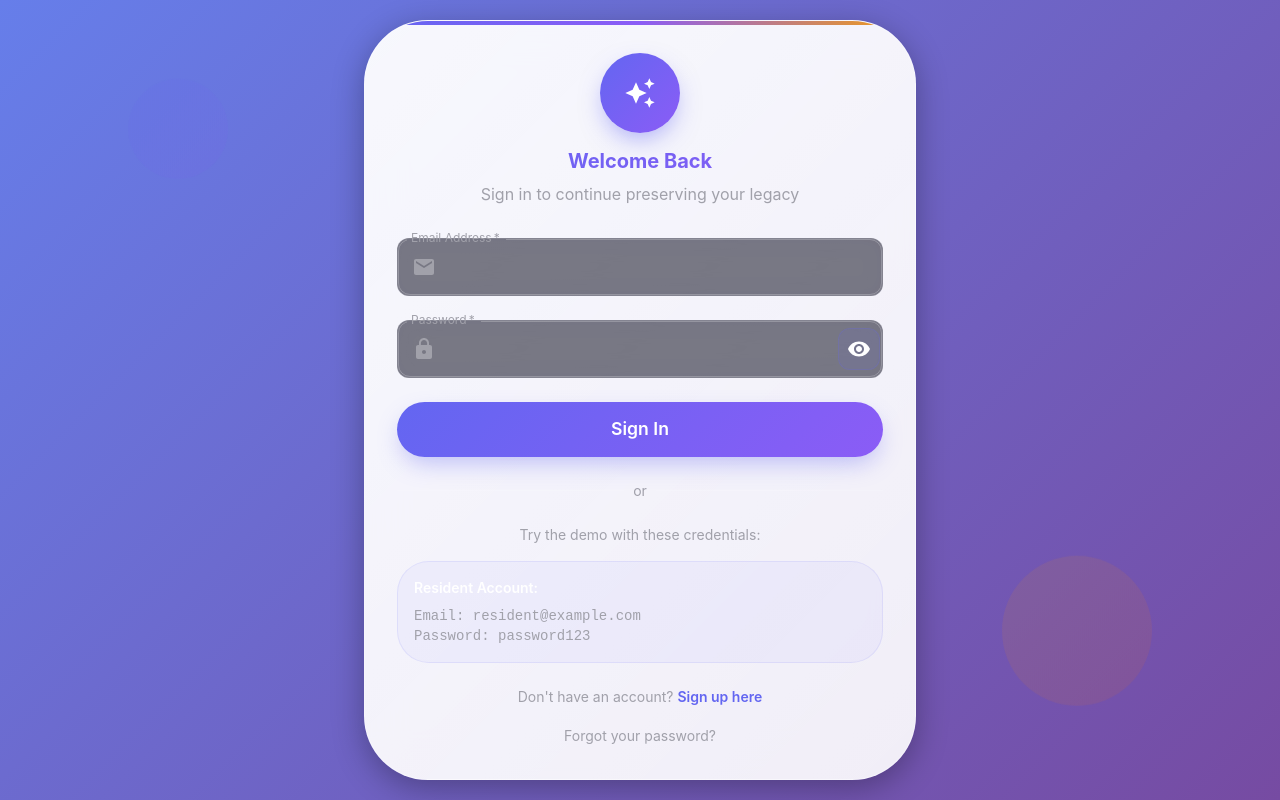
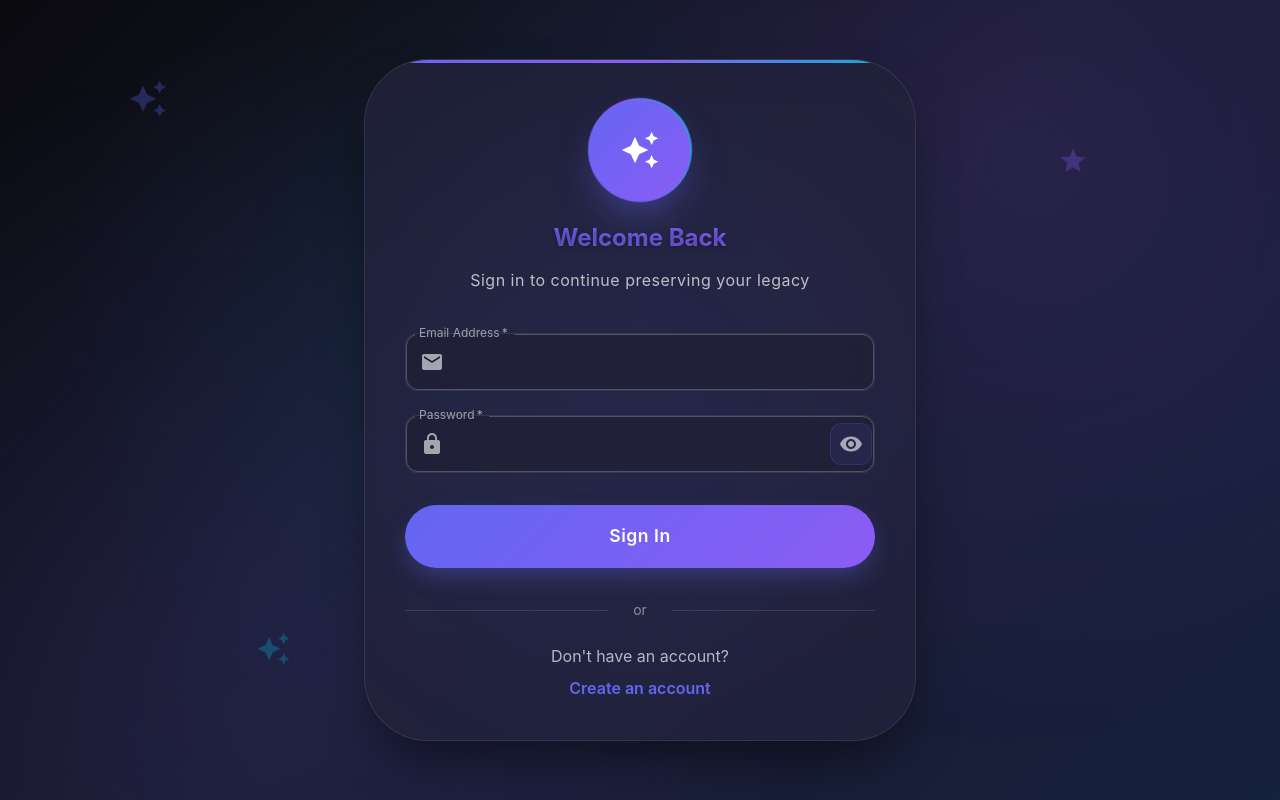
Before and after one commit to cekwedike/the-legacy-booth-app, a React (Vite) app in the folder frontend/: page /login in a window 1280 px wide. Built offline with nearby package versions, Linux system fonts and the light colour scheme.

Commit message:
Revamp Login component with enhanced UI; update background gradient, add floating decorative elements, and improve form styling for better user experience. Integrate fade animations and refine error handling for improved feedback. Adjust typography for a more cohesive dark mode aesthetic.

```diff
--- a/frontend/src/pages/Auth/Login.tsx
+++ b/frontend/src/pages/Auth/Login.tsx
@@ -10,14 +10,16 @@ import {
   InputAdornment,
   IconButton,
   Alert,
-  Divider
+  Divider,
+  Fade
 } from '@mui/material';
 import {
   Visibility,
   VisibilityOff,
   Email,
   Lock,
-  AutoAwesome
+  AutoAwesome,
+  Star
 } from '@mui/icons-material';
 import { Link as RouterLink, useNavigate } from 'react-router-dom';
 import { useAuth } from '../../contexts/AuthContext';
@@ -59,22 +61,11 @@ const Login: React.FC = () => {
     <Box
       sx={{
         minHeight: '100vh',
-        background: 'linear-gradient(135deg, #667eea 0%, #764ba2 100%)',
+        background: 'linear-gradient(135deg, #0a0a0f 0%, #1a1a2e 50%, #16213e 100%)',
         display: 'flex',
         alignItems: 'center',
         justifyContent: 'center',
-        p: 2
-      }}
-    >
-      <Container maxWidth="sm">
-        <Paper
-          elevation={24}
-          sx={{
-            p: 4,
-            borderRadius: 4,
-            background: 'linear-gradient(135deg, rgba(255,255,255,0.95) 0%, rgba(255,255,255,0.9) 100%)',
-            backdropFilter: 'blur(20px)',
-            border: '1px solid rgba(255,255,255,0.3)',
+        p: 2,
         position: 'relative',
         overflow: 'hidden',
         '&::before': {
@@ -83,51 +74,168 @@ const Login: React.FC = () => {
           top: 0,
           left: 0,
           right: 0,
-              height: '4px',
-              background: 'linear-gradient(90deg, #6366f1 0%, #8b5cf6 50%, #f59e0b 100%)',
-            }
+          bottom: 0,
+          background: `
+            radial-gradient(circle at 20% 80%, rgba(99, 102, 241, 0.15) 0%, transparent 50%),
+            radial-gradient(circle at 80% 20%, rgba(139, 92, 246, 0.15) 0%, transparent 50%),
+            radial-gradient(circle at 40% 40%, rgba(6, 182, 212, 0.1) 0%, transparent 50%)
+          `,
+          animation: 'pulse 4s ease-in-out infinite alternate',
+        },
+        '@keyframes pulse': {
+          '0%': { opacity: 0.5 },
+          '100%': { opacity: 1 },
+        },
+      }}
+    >
+      {/* Floating Elements */}
+      <Box
+        sx={{
+          position: 'absolute',
+          top: '10%',
+          left: '10%',
+          animation: 'float 6s ease-in-out infinite',
+          '@keyframes float': {
+            '0%, 100%': { transform: 'translateY(0px)' },
+            '50%': { transform: 'translateY(-20px)' },
+          },
+        }}
+      >
+        <AutoAwesome sx={{ fontSize: 40, color: 'rgba(99, 102, 241, 0.3)' }} />
+      </Box>
+      <Box
+        sx={{
+          position: 'absolute',
+          top: '20%',
+          right: '15%',
+          animation: 'float 8s ease-in-out infinite reverse',
+        }}
+      >
+        <Star sx={{ fontSize: 30, color: 'rgba(139, 92, 246, 0.3)' }} />
+      </Box>
+      <Box
+        sx={{
+          position: 'absolute',
+          bottom: '15%',
+          left: '20%',
+          animation: 'float 7s ease-in-out infinite',
+        }}
+      >
+        <AutoAwesome sx={{ fontSize: 35, color: 'rgba(6, 182, 212, 0.3)' }} />
+      </Box>
+
+      <Container maxWidth="sm">
+        <Fade in timeout={800}>
+          <Paper
+            elevation={0}
+            sx={{
+              p: 5,
+              borderRadius: 4,
+              background: 'rgba(30, 30, 50, 0.8)',
+              backdropFilter: 'blur(20px)',
+              border: '1px solid rgba(255, 255, 255, 0.1)',
+              position: 'relative',
+              overflow: 'hidden',
+              boxShadow: '0 25px 50px -12px rgba(0, 0, 0, 0.5)',
+              '&::before': {
+                content: '""',
+                position: 'absolute',
+                top: 0,
+                left: 0,
+                right: 0,
+                height: '3px',
+                background: 'linear-gradient(90deg, #6366f1 0%, #8b5cf6 50%, #06b6d4 100%)',
+              },
+              '&::after': {
+                content: '""',
+                position: 'absolute',
+                top: '50%',
+                left: '50%',
+                width: '200%',
+                height: '200%',
+                background: 'radial-gradient(circle, rgba(99, 102, 241, 0.1) 0%, transparent 70%)',
+                transform: 'translate(-50%, -50%)',
+                animation: 'rotate 20s linear infinite',
+                '@keyframes rotate': {
+                  '0%': { transform: 'translate(-50%, -50%) rotate(0deg)' },
+                  '100%': { transform: 'translate(-50%, -50%) rotate(360deg)' },
+                },
+              },
             }}
           >
             {/* Header */}
-          <Box sx={{ textAlign: 'center', mb: 4 }}>
+            <Box sx={{ textAlign: 'center', mb: 5, position: 'relative', zIndex: 1 }}>
               <Box sx={{
                 display: 'inline-flex',
                 alignItems: 'center',
                 justifyContent: 'center',
-              width: 80,
-              height: 80,
+                width: 100,
+                height: 100,
                 borderRadius: '50%',
                 background: 'linear-gradient(135deg, #6366f1 0%, #8b5cf6 100%)',
                 color: 'white',
+                mb: 3,
+                boxShadow: '0 20px 40px -10px rgba(99, 102, 241, 0.5)',
+                position: 'relative',
+                '&::before': {
+                  content: '""',
+                  position: 'absolute',
+                  top: -2,
+                  left: -2,
+                  right: -2,
+                  bottom: -2,
+                  borderRadius: '50%',
+                  background: 'linear-gradient(135deg, #6366f1, #8b5cf6, #06b6d4)',
+                  zIndex: -1,
+                  animation: 'spin 3s linear infinite',
+                  '@keyframes spin': {
+                    '0%': { transform: 'rotate(0deg)' },
+                    '100%': { transform: 'rotate(360deg)' },
+                  },
+                },
+              }}>
+                <AutoAwesome sx={{ fontSize: 40 }} />
+              </Box>
+              <Typography variant="h3" sx={{
+                fontWeight: 700,
                 mb: 2,
-              boxShadow: '0 10px 25px -5px rgba(99, 102, 241, 0.5)'
-            }}>
-              <AutoAwesome sx={{ fontSize: 32 }} />
-            </Box>
-            <Typography variant="h4" sx={{
-              fontWeight: 700,
-              mb: 1,
                 background: 'linear-gradient(135deg, #6366f1 0%, #8b5cf6 100%)',
                 backgroundClip: 'text',
                 WebkitBackgroundClip: 'text',
-              WebkitTextFillColor: 'transparent'
+                WebkitTextFillColor: 'transparent',
+                textShadow: '0 2px 4px rgba(0, 0, 0, 0.3)',
               }}>
                 Welcome Back
               </Typography>
-            <Typography variant="body1" color="text.secondary">
+              <Typography variant="h6" sx={{
+                color: 'rgba(255, 255, 255, 0.7)',
+                fontWeight: 400,
+                letterSpacing: '0.5px',
+              }}>
                 Sign in to continue preserving your legacy
               </Typography>
             </Box>
 
             {/* Error Alert */}
             {error && (
-            <Alert severity="error" sx={{ mb: 3, borderRadius: 2 }}>
+              <Fade in timeout={300}>
+                <Alert
+                  severity="error"
+                  sx={{
+                    mb: 4,
+                    borderRadius: 2,
+                    background: 'rgba(239, 68, 68, 0.1)',
+                    border: '1px solid rgba(239, 68, 68, 0.3)',
+                    color: '#ef4444',
+                  }}
+                >
                   {error}
                 </Alert>
+              </Fade>
             )}
 
             {/* Login Form */}
-          <Box component="form" onSubmit={handleSubmit} sx={{ mb: 3 }}>
+            <Box component="form" onSubmit={handleSubmit} sx={{ mb: 4, position: 'relative', zIndex: 1 }}>
               <TextField
                 fullWidth
                 label="Email Address"
@@ -140,7 +248,7 @@ const Login: React.FC = () => {
                 InputProps={{
                   startAdornment: (
                     <InputAdornment position="start">
-                    <Email sx={{ color: 'text.secondary' }} />
+                      <Email sx={{ color: 'rgba(255, 255, 255, 0.6)' }} />
                     </InputAdornment>
                   ),
                 }}
@@ -153,11 +261,11 @@ const Login: React.FC = () => {
                 value={formData.password}
                 onChange={handleChange}
                 required
-              sx={{ mb: 3 }}
+                sx={{ mb: 4 }}
                 InputProps={{
                   startAdornment: (
                     <InputAdornment position="start">
-                    <Lock sx={{ color: 'text.secondary' }} />
+                      <Lock sx={{ color: 'rgba(255, 255, 255, 0.6)' }} />
                     </InputAdornment>
                   ),
                   endAdornment: (
@@ -165,6 +273,13 @@ const Login: React.FC = () => {
                       <IconButton
                         onClick={() => setShowPassword(!showPassword)}
                         edge="end"
+                        sx={{
+                          color: 'rgba(255, 255, 255, 0.6)',
+                          '&:hover': {
+                            color: '#6366f1',
+                            background: 'rgba(99, 102, 241, 0.1)',
+                          },
+                        }}
                       >
                         {showPassword ? <VisibilityOff /> : <Visibility />}
                       </IconButton>
@@ -178,121 +293,62 @@ const Login: React.FC = () => {
                 variant="contained"
                 disabled={loading}
                 sx={{
-                py: 1.5,
+                  py: 2,
                   background: 'linear-gradient(135deg, #6366f1 0%, #8b5cf6 100%)',
                   '&:hover': {
                     background: 'linear-gradient(135deg, #4f46e5 0%, #7c3aed 100%)',
                     transform: 'translateY(-2px)',
+                    boxShadow: '0 15px 30px -5px rgba(99, 102, 241, 0.5)',
                   },
                   '&:disabled': {
-                  background: 'rgba(99, 102, 241, 0.5)',
+                    background: 'rgba(99, 102, 241, 0.3)',
+                    transform: 'none',
                   },
-                transition: 'all 0.2s ease-in-out',
+                  transition: 'all 0.3s cubic-bezier(0.4, 0, 0.2, 1)',
                   boxShadow: '0 10px 25px -5px rgba(99, 102, 241, 0.4)',
-                borderRadius: 2,
+                  borderRadius: 3,
                   fontWeight: 600,
-                fontSize: '1.1rem'
+                  fontSize: '1.1rem',
+                  textTransform: 'none',
+                  letterSpacing: '0.5px',
                 }}
               >
                 {loading ? 'Signing In...' : 'Sign In'}
               </Button>
             </Box>
 
-          <Divider sx={{ my: 3 }}>
-            <Typography variant="body2" color="text.secondary">
+            {/* Divider */}
+            <Divider sx={{ my: 3, borderColor: 'rgba(255, 255, 255, 0.1)' }}>
+              <Typography variant="body2" sx={{ color: 'rgba(255, 255, 255, 0.5)', px: 2 }}>
                 or
               </Typography>
             </Divider>
 
-          {/* Demo Login */}
-          <Box sx={{ mb: 3 }}>
-            <Typography variant="body2" color="text.secondary" sx={{ mb: 2, textAlign: 'center' }}>
-              Try the demo with these credentials:
+            {/* Register Link */}
+            <Box sx={{ textAlign: 'center' }}>
+              <Typography variant="body1" sx={{ color: 'rgba(255, 255, 255, 0.7)', mb: 1 }}>
+                Don't have an account?
               </Typography>
-            <Box sx={{
-              p: 2,
-              borderRadius: 2,
-              background: 'rgba(99, 102, 241, 0.05)',
-              border: '1px solid rgba(99, 102, 241, 0.1)'
-            }}>
-              <Typography variant="body2" sx={{ fontWeight: 600, mb: 1 }}>
-                Resident Account:
-              </Typography>
-              <Typography variant="body2" color="text.secondary" sx={{ fontFamily: 'monospace' }}>
-                Email: resident@example.com
-              </Typography>
-              <Typography variant="body2" color="text.secondary" sx={{ fontFamily: 'monospace' }}>
-                Password: password123
-              </Typography>
-            </Box>
-          </Box>
-
-          {/* Footer Links */}
-          <Box sx={{ textAlign: 'center' }}>
-            <Typography variant="body2" color="text.secondary" sx={{ mb: 2 }}>
-              Don&apos;t have an account?{' '}
               <Link
                 component={RouterLink}
                 to="/register"
                 sx={{
                   color: '#6366f1',
+                  textDecoration: 'none',
                   fontWeight: 600,
-                  textDecoration: 'none',
                   '&:hover': {
+                    color: '#8b5cf6',
                     textDecoration: 'underline',
-                  }
+                  },
+                  transition: 'all 0.2s ease-in-out',
                 }}
               >
-                Sign up here
-              </Link>
-            </Typography>
-            <Link
-              href="#"
-              sx={{
-                color: 'text.secondary',
-                textDecoration: 'none',
-                fontSize: '0.875rem',
-                '&:hover': {
-                  color: '#6366f1',
-                }
-              }}
-            >
-              Forgot your password?
+                Create an account
               </Link>
             </Box>
           </Paper>
-
-        {/* Decorative Elements */}
-        <Box sx={{
-          position: 'absolute',
-          top: '10%',
-          left: '10%',
-          width: 100,
-          height: 100,
-          borderRadius: '50%',
-          background: 'linear-gradient(135deg, rgba(99, 102, 241, 0.1) 0%, rgba(139, 92, 246, 0.1) 100%)',
-          animation: 'float 6s ease-in-out infinite'
-        }} />
-        <Box sx={{
-          position: 'absolute',
-          bottom: '10%',
-          right: '10%',
-          width: 150,
-          height: 150,
-          borderRadius: '50%',
-          background: 'linear-gradient(135deg, rgba(245, 158, 11, 0.1) 0%, rgba(249, 115, 22, 0.1) 100%)',
-          animation: 'float 8s ease-in-out infinite reverse'
-        }} />
+        </Fade>
       </Container>
-
-      <style>
-        {`
-          @keyframes float {
-            0%, 100% { transform: translateY(0px); }
-            50% { transform: translateY(-20px); }
-          }
-        `}
-      </style>
     </Box>
   );
 };
```
Lines whose indentation alone changed are shown as unchanged.
